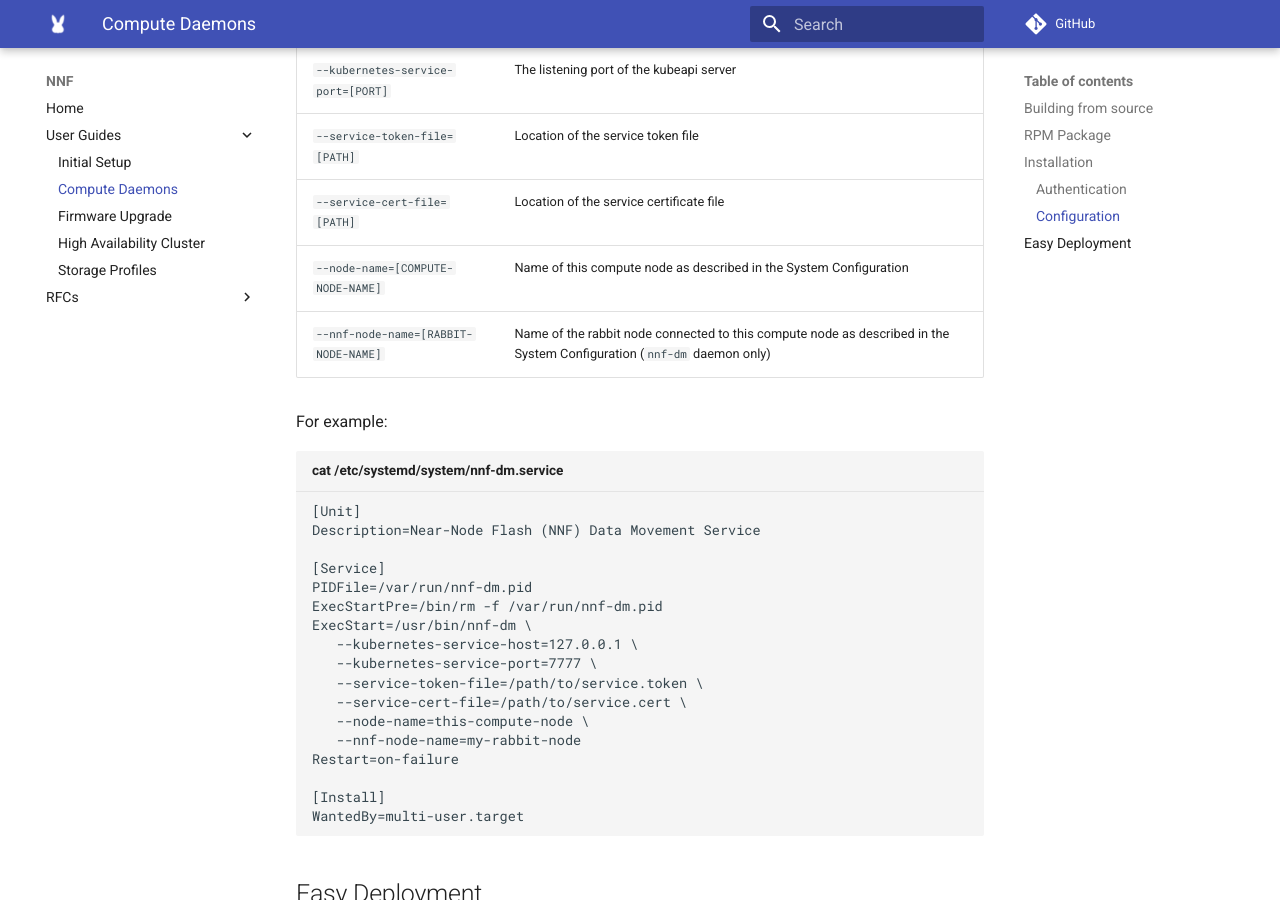
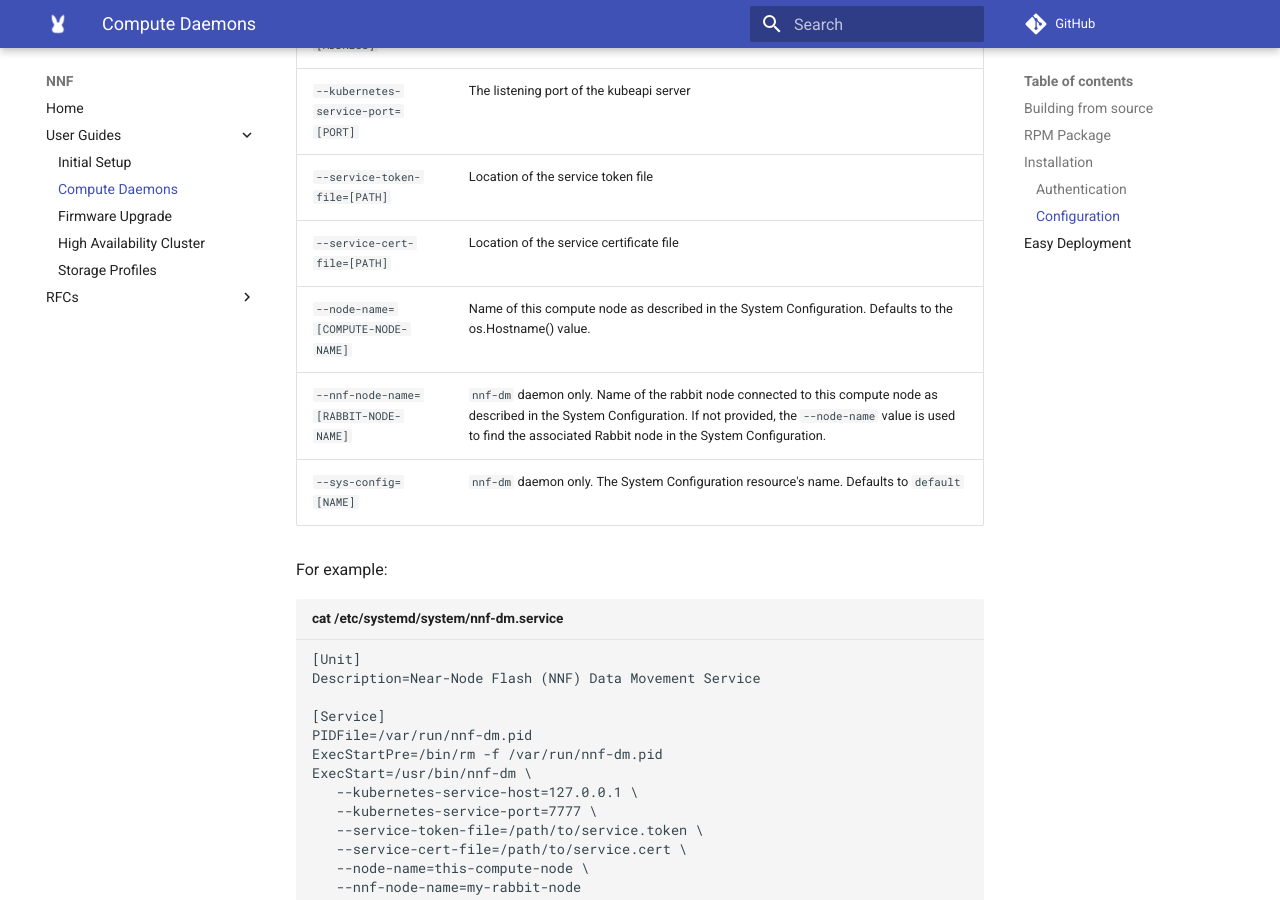
Before and after one commit to NearNodeFlash/NearNodeFlash.github.io, an MkDocs documentation site: the page built from docs/guides/compute-daemons/readme.md, in a window 1280 px wide and 900 px high, scrolled down 1612 px. Built offline with MkDocs 1.6.1 and Material for MkDocs 9.7.7, drawn with Linux system fonts in a browser that asks for light colours; comment, search, counter and statistics services are not loaded.

Commit message:
Document the default '--node-name' and '--nnf-node-name' behavior
Signed-off-by: Nate Thornton <nate.thornton@hpe.com>

```diff
--- a/docs/guides/compute-daemons/readme.md
+++ b/docs/guides/compute-daemons/readme.md
@@ -57,8 +57,9 @@ The command line arguements can be provided to the service definition or as an o
 | `--kubernetes-service-port=[PORT]` | The listening port of the kubeapi server |
 | `--service-token-file=[PATH]` | Location of the service token file |
 | `--service-cert-file=[PATH]` | Location of the service certificate file |
-| `--node-name=[COMPUTE-NODE-NAME]` | Name of this compute node as described in the System Configuration |
-| `--nnf-node-name=[RABBIT-NODE-NAME]` | Name of the rabbit node connected to this compute node as described in the System Configuration (`nnf-dm` daemon only)|
+| `--node-name=[COMPUTE-NODE-NAME]` | Name of this compute node as described in the System Configuration. Defaults to the os.Hostname() value. |
+| `--nnf-node-name=[RABBIT-NODE-NAME]` | `nnf-dm` daemon only. Name of the rabbit node connected to this compute node as described in the System Configuration. If not provided, the `--node-name` value is used to find the associated Rabbit node in the System Configuration. |
+| `--sys-config=[NAME]` | `nnf-dm` daemon only. The System Configuration resource's name. Defaults to `default` |
 
 For example:
 
```
